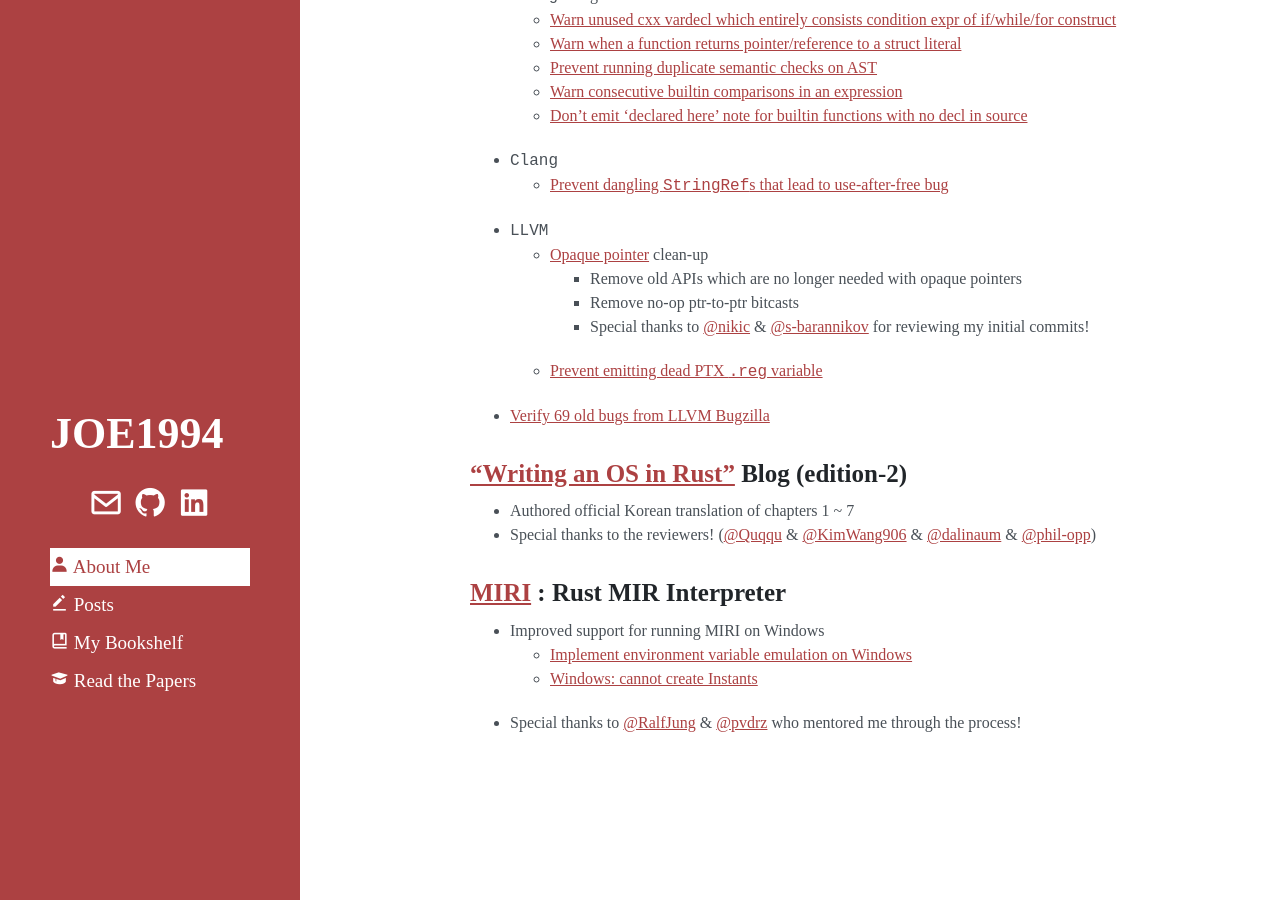
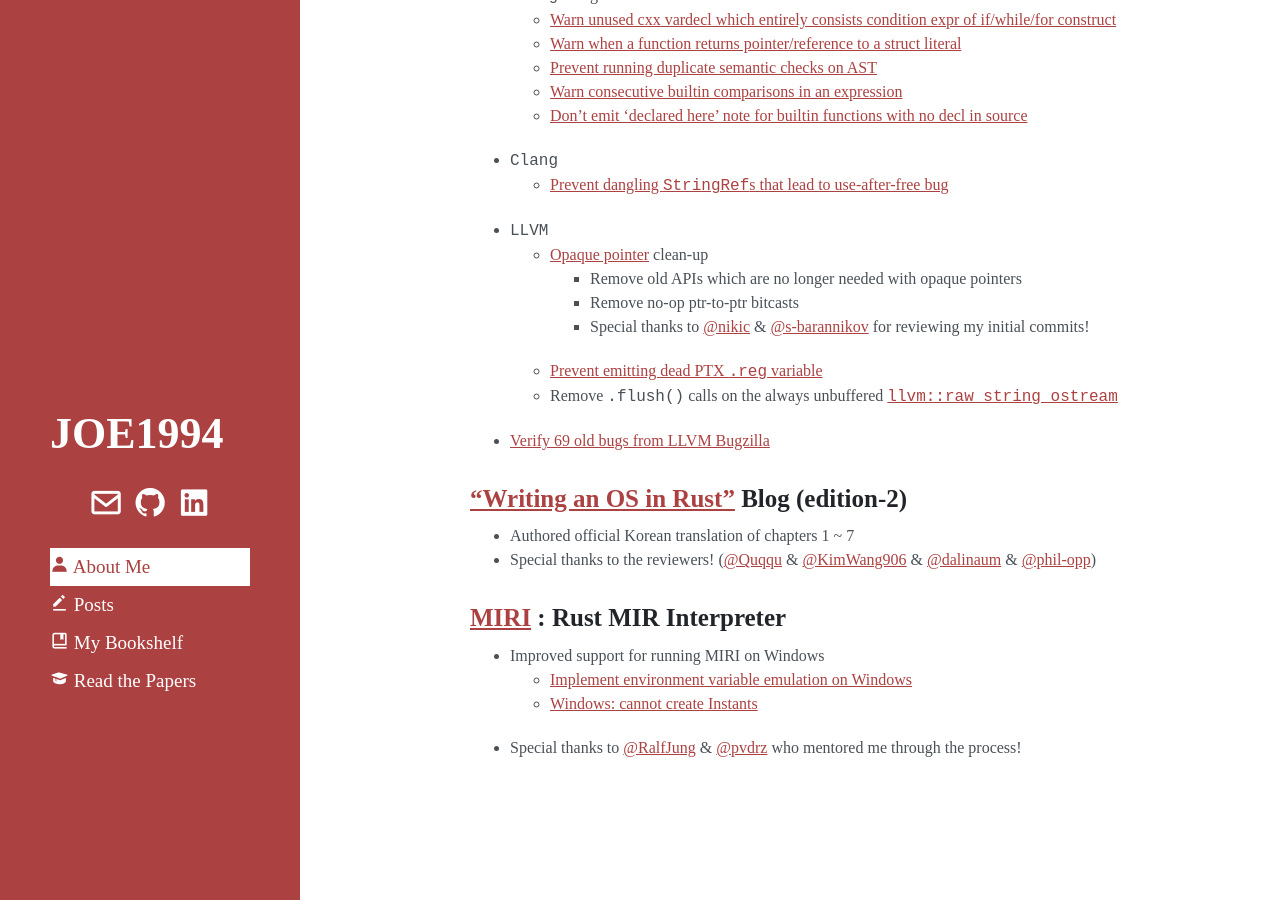
Before and after one commit to JOE1994/JOE1994.github.io, a Jekyll site: the page built from index.md, in a window 1280 px wide and 900 px high, scrolled down 662 px. Built offline with Jekyll 4.4.1, drawn with Linux system fonts in a browser that asks for light colours; some web fonts are replaced.

Commit message:
Add llvm cleanup contrib item
Add cleaning up .flush calls on raw_string_ostream

```diff
--- a/index.md
+++ b/index.md
@@ -34,6 +34,7 @@
     * Remove no-op ptr-to-ptr bitcasts
     * Special thanks to [@nikic](https://github.com/nikic) & [@s-barannikov](https://github.com/s-barannikov) for reviewing my initial commits!
   * [Prevent emitting dead PTX `.reg` variable](https://github.com/llvm/llvm-project/pull/89004)
+  * Remove `.flush()` calls on the always unbuffered [`llvm::raw_string_ostream`](https://llvm.org/doxygen/classllvm_1_1raw__string__ostream.html)
 * [Verify 69 old bugs from LLVM Bugzilla](https://github.com/llvm/llvm-project/issues?q=label%3Abugzilla+commenter%3AJOE1994)
 
 ### ["Writing an OS in Rust"](https://github.com/phil-opp/blog_os/commits?author=JOE1994) Blog (edition-2)
```
